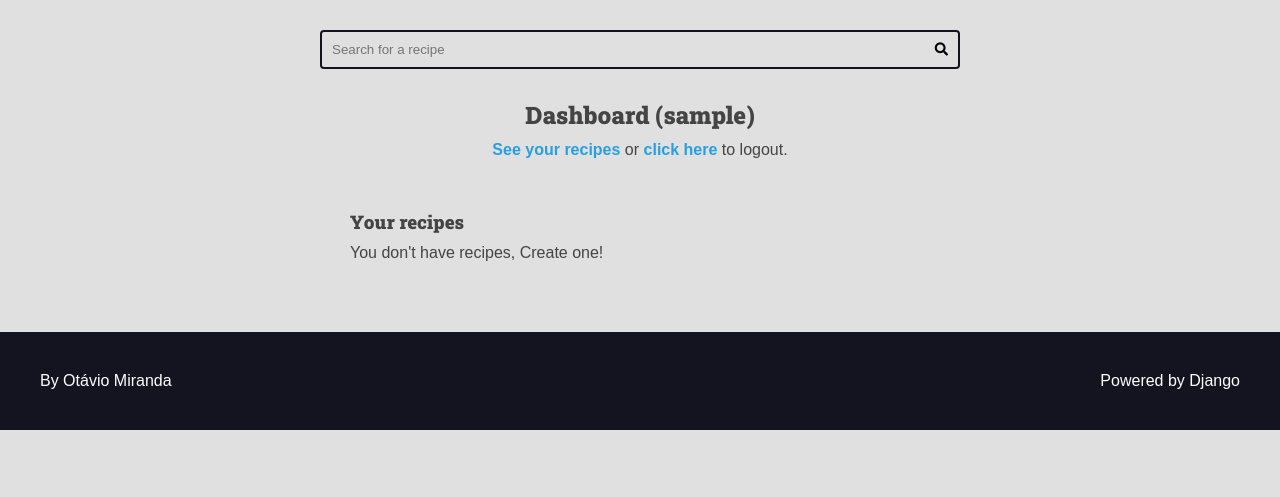
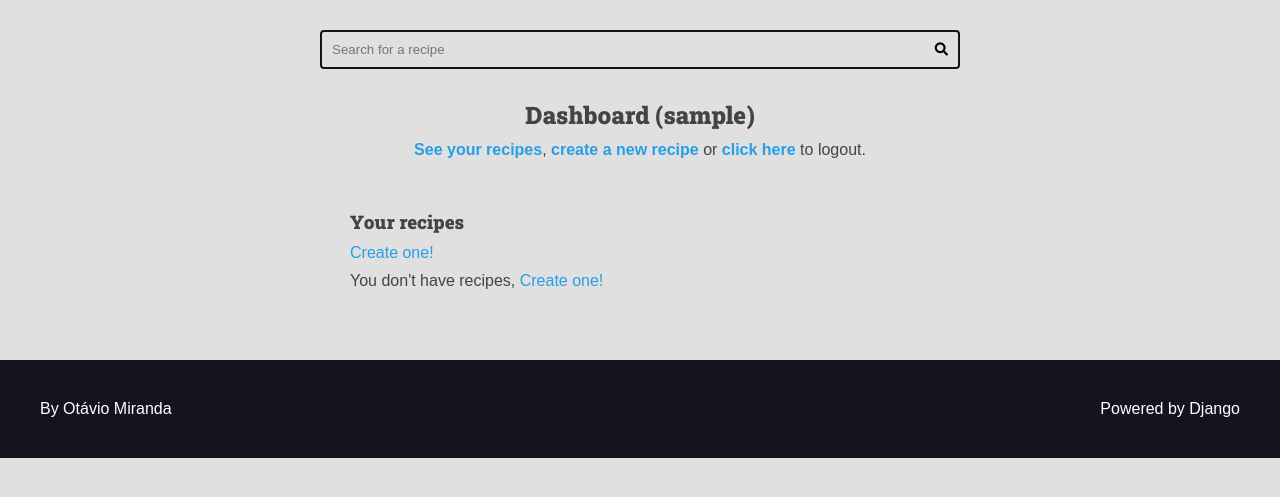
Before and after one commit to Mathuesbg/recipes, a Django app: page /authors/dashboard/ in a window 1280 px wide. Shown: the part 113-610 px from the top of the page. Run offline with Django 5.2, Linux system fonts and the light colour scheme; the visitor is signed in with stand-in values (Sample User, id 1); data that the repository does not hold is empty.

Commit message:
add recipe creation and editing functionality; implement dashboard links for creating and editing recipes, update URL patterns, and enhance form handling

```diff
--- a/authors/templates/authors/pages/dashboard.html
+++ b/authors/templates/authors/pages/dashboard.html
@@ -13,14 +13,15 @@
 
         <div class="authors-dashboard-container">
             <h3>Your recipes</h3>
+            <a href="{% url "authors:dashboard_recipe_create" %}">Create one!</a>
             <ul>
                 {% for recipe in recipes %}
                     <li>
-                        <a href="{% url "authors:dashboard_edit" recipe.id %}">{{ recipe.title }}</a>
+                        <a href="{% url "authors:dashboard_recipe_edit" recipe.id %}">{{ recipe.title }}</a>
                     </li>
                 {%empty%}
                     <li>
-                        <p> You don't have recipes, Create one!</p>
+                        <p> You don't have recipes, <a href="{% url "authors:dashboard_recipe_create" %}">Create one!</a></p>
                     </li>
                 {% endfor %}
             </ul>
--- a/authors/templates/authors/partials/login_message.html
+++ b/authors/templates/authors/partials/login_message.html
@@ -1,6 +1,8 @@
 {% if request.user.is_authenticated %}
     <div class="login-message">
-        <a  class="hard-bold" href="{% url "authors:dashboard" %}">See your recipes</a> or
+        <a  class="hard-bold" href="{% url "authors:dashboard" %}">See your recipes</a>,
+        <a class="hard-bold" href="{% url "authors:dashboard_recipe_create" %}">
+            create a new recipe</a> or
         <form class="inline-form" action="{% url "authors:logout" %}" method="POST">
             {% csrf_token %}
             <input type="hidden" name="username" value="{{request.user.username}}">
--- a/authors/urls.py
+++ b/authors/urls.py
@@ -12,11 +12,19 @@ urlpatterns = [
 
     path('logout/', views.logout_view, name='logout'),
 
+    path('dashboard/', views.dashborad, name='dashboard'),
+
+    path(
+        "dashboard/recipe/create",
+        views.dashborad_recipe_create,
+        name="dashboard_recipe_create"
+        ),
+
     path(
         'dashboard/recipe/<int:id>/edit/',
         views.dashborad_recipe_edit,
-        name='dashboard_edit'
+        name='dashboard_recipe_edit'
         ),
-    path('dashboard/', views.dashborad, name='dashboard'),
+
 
 ]
--- a/authors/views.py
+++ b/authors/views.py
@@ -113,7 +113,7 @@ def dashborad(request):
     recipes = Recipe.objects.filter(
         is_published = False,
         author = request.user
-        )
+        ).order_by("-id")
 
     return render(
         request=request,
@@ -135,8 +135,23 @@ def dashborad_recipe_edit(request,id):
 
     form = AuthorRecipeForm(
         data=request.POST or None,
+        files=request.FILES or None,
         instance=recipe
     )
+
+    if form.is_valid():
+        recipe = form.save(commit=False)
+        recipe.author = request.user
+        recipe.preparation_steps_is_html = False
+        recipe.is_published = False
+        recipe.save()
+
+        messages.success(
+            request=request,
+            message="Recipe updated successfully!"
+        )
+
+        return redirect(reverse("authors:dashboard_recipe_edit", args=(id,)))
 
     if not recipe:
         raise Http404()
@@ -148,3 +163,38 @@ def dashborad_recipe_edit(request,id):
             "form" : form
         }
     )
+
+
+def dashborad_recipe_create(request):
+
+    form = AuthorRecipeForm()
+
+    if request.method == "POST":
+        form = AuthorRecipeForm(
+        data=request.POST or None,
+        files=request.FILES or None,
+    )
+        if form.is_valid():
+            recipe = form.save(commit=False)
+            recipe.author = request.user
+            recipe.slug = recipe.title.replace(' ', '-')
+            recipe.preparation_steps_is_html = False
+            recipe.is_published = False
+            recipe.save()
+
+            messages.success(
+                request=request,
+                message="Recipe created successfully!"
+            )
+
+            return redirect(reverse("authors:dashboard_recipe_create"))
+
+    return render(
+        request=request,
+        template_name="authors/pages/dashboard_recipe.html",
+        context= {
+            "form" : form,
+            "form_action" : reverse("authors:dashboard_recipe_create")
+
+        }
+    )
```
Also changed, not shown: base_templates/global/partials/form.html (+6 -1 lines).
